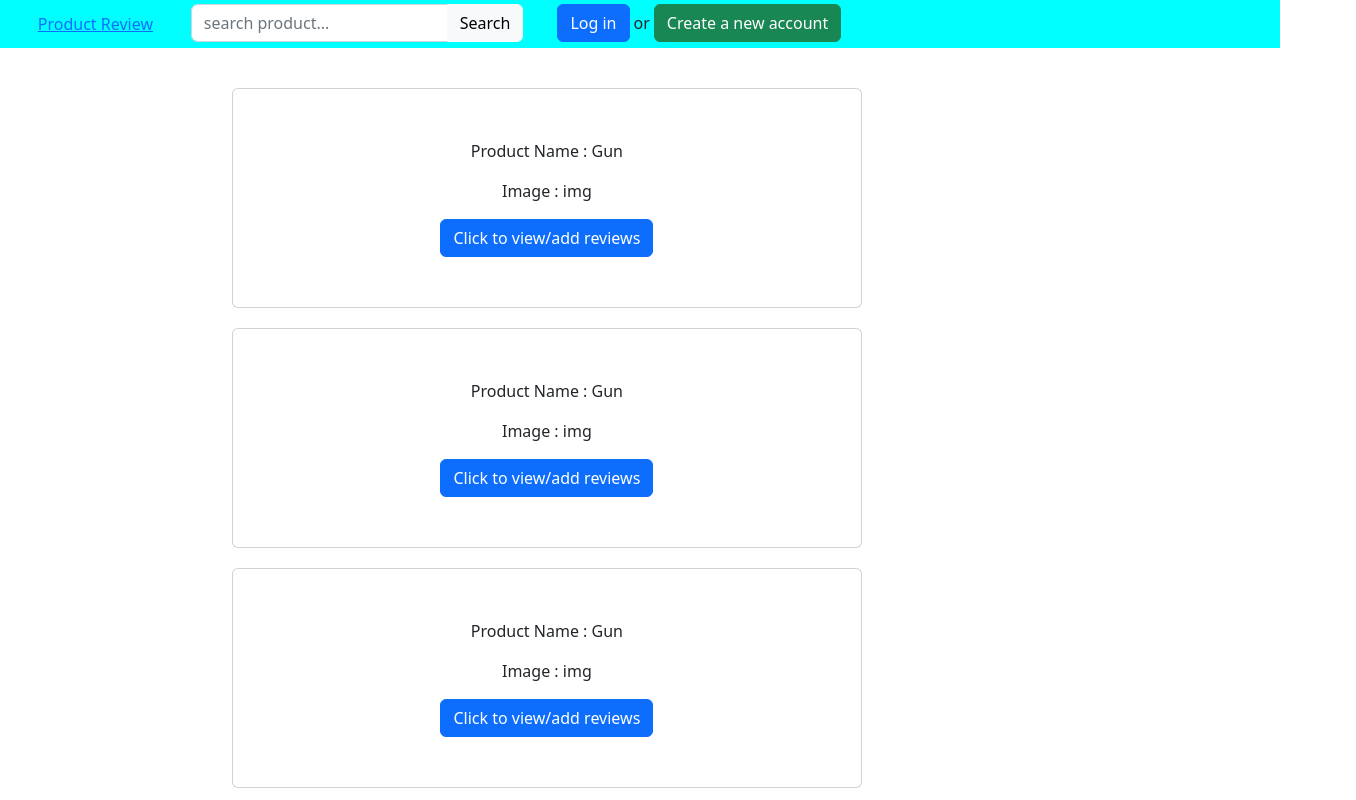
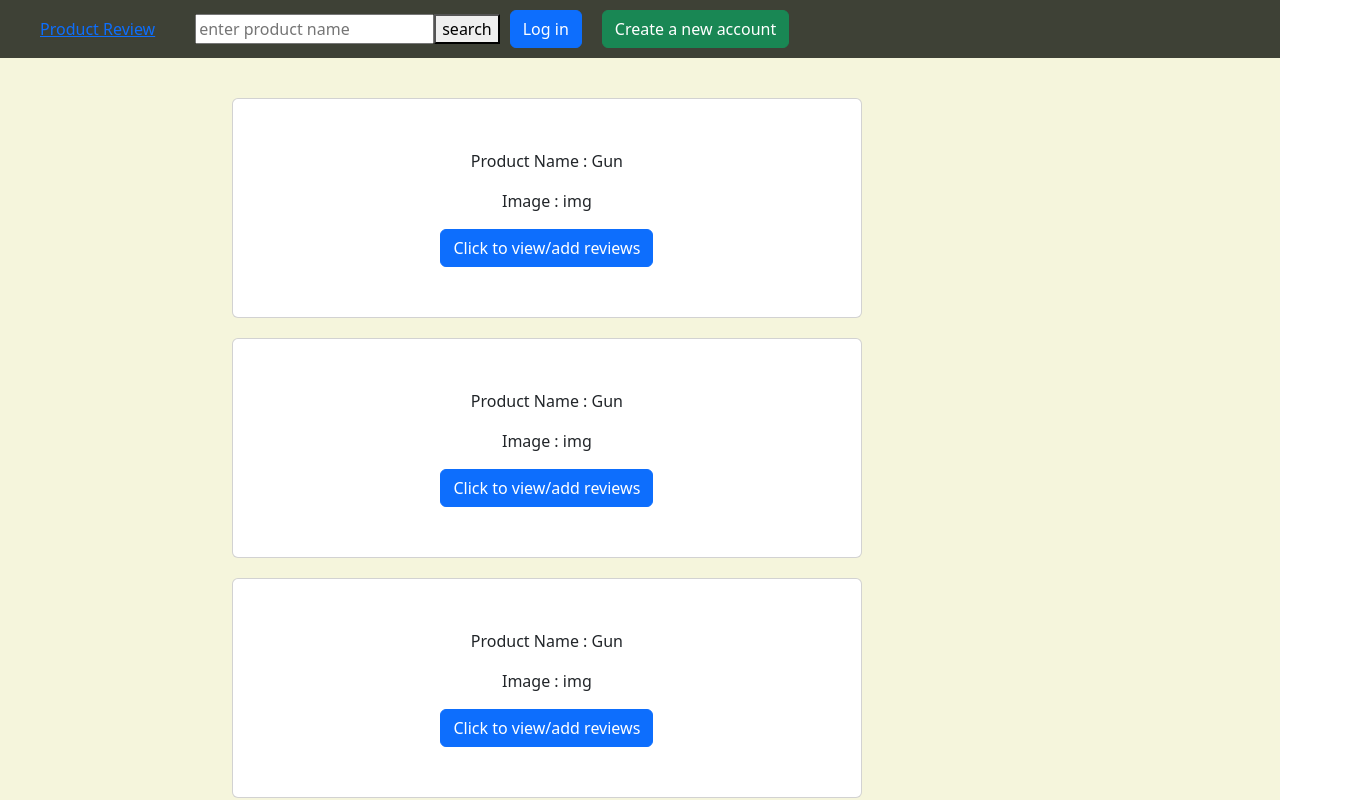
Before and after one commit to Rohithreddy0801/Product-Review, a React (Create React App) app in the folder frontend/prodrev/: page / in a window 1280 px wide. Shown: the top 800 px of the page, 1356 px wide, since content can reach past the window. Built offline with nearby package versions, Linux system fonts and the light colour scheme.

Commit message:
changes in header

```diff
--- a/frontend/prodrev/src/App.css
+++ b/frontend/prodrev/src/App.css
@@ -1,4 +1,5 @@
 .app{
+    background-color: beige;
     text-align: center;
     margin-left: auto;
     margin-right: auto;
--- a/frontend/prodrev/src/Header.css
+++ b/frontend/prodrev/src/Header.css
@@ -2,10 +2,14 @@
     height: 80;
     display: flex;
     align-items: center;
-    background-color: aqua;
+    background-color:rgb(62, 65, 54);
     position: sticky;
     top: 0;
     z-index: 100;
+}
+
+.header p{
+    margin: 0 40px;
 }
 
 .website-name{
@@ -14,23 +18,13 @@
 }
 .search-bar{
     position: relative;
-    left: 2cm;
-    top: 0.1cm;
+    left: 20px;
     display: flex;
     align-items: center;
-    flex: 1;
 }
 
 .sign-up-in{
-    position: relative;
-    left: auto;
     display: flex;
-    align-items: center;
-    flex: 1;
+    align-self: flex-start;
     margin: 10px;
 }
-
-.or{
-    position: relative;
-    margin: 0 4px;
-}
--- a/frontend/prodrev/src/Header.js
+++ b/frontend/prodrev/src/Header.js
@@ -1,38 +1,21 @@
 import React from 'react'
 import './Header.css'
-import { Button, Form, Row,Col, InputGroup} from 'react-bootstrap';
+import { Button} from 'react-bootstrap';
 import { Link } from 'react-router-dom';
 function Header() {
   return (
     <div className='header'>
-        <div className="website-name">
-            <Link to="/">
-                <span>Product </span>
-                <span>Review</span>
-            </Link>
-        </div>
-        <div className="search-bar">
-            <Form>
-                <Row>
-                    <Col xs="auto">
-                        <InputGroup className="mb-2">
-                        <Form.Control id="inlineFormInputGroup" placeholder="search product..."/>
-                        <Button variant='light'>Search</Button>
-                        </InputGroup>
-                    </Col>
+            <Link to="/"><p>Product Review</p></Link>
+                        <input placeholder='enter product name'/>
+                        <button>search</button>
                     <div className="sign-up-in">
                         <Link to='/login'>
                             <Button variant='primary'>Log in</Button>
                         </Link>
-                        <span className='or'>or</span>
                         <Link to='/signup'>
-                            <Button variant='success'>Create a new account</Button>
+                            <Button variant='success' style={{'marginLeft':'20px'}}>Create a new account</Button>
                         </Link>
                     </div>
-
-                </Row>
-            </Form>
-        </div>
     </div>
   );
 }
--- a/frontend/prodrev/src/Homepage.css
+++ b/frontend/prodrev/src/Homepage.css
@@ -1,4 +1,5 @@
 .products{
+    background-color: beige;
     display: flex;
     align-items: center;
     margin: 0;
```
